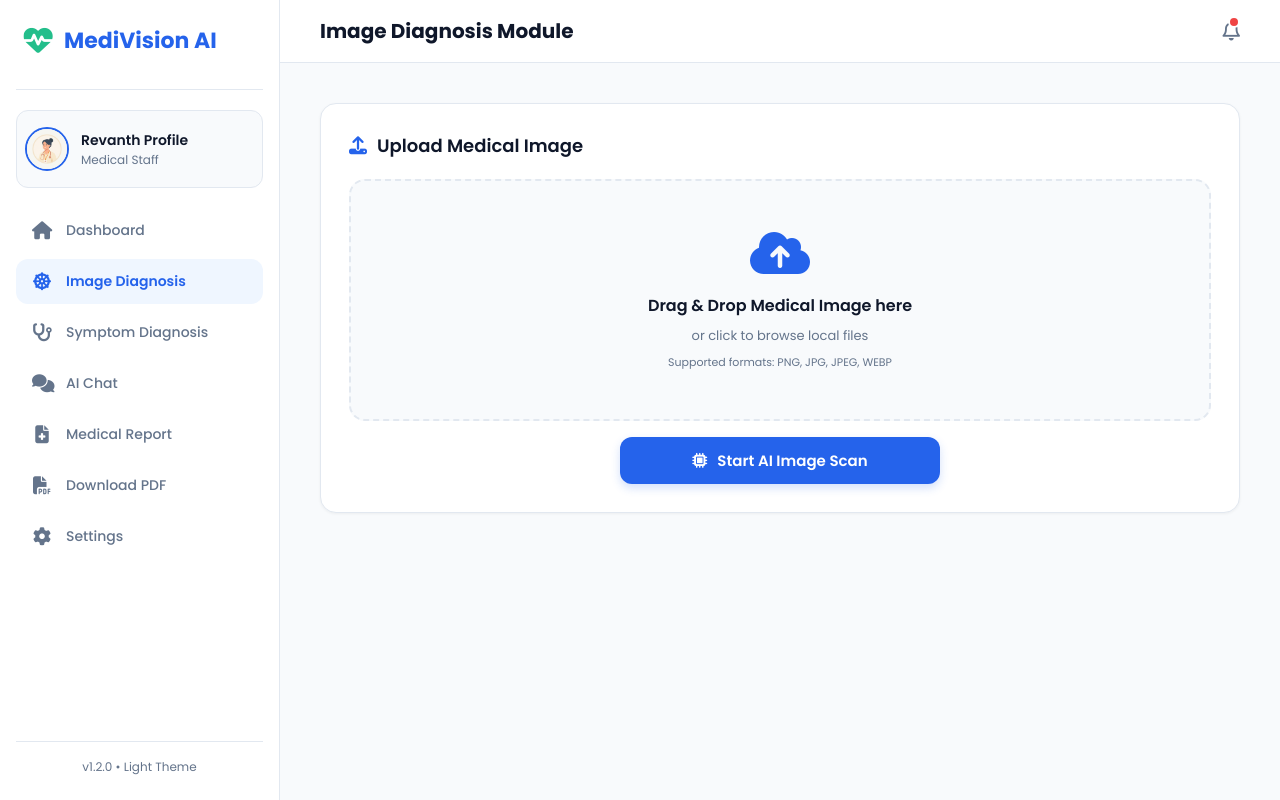
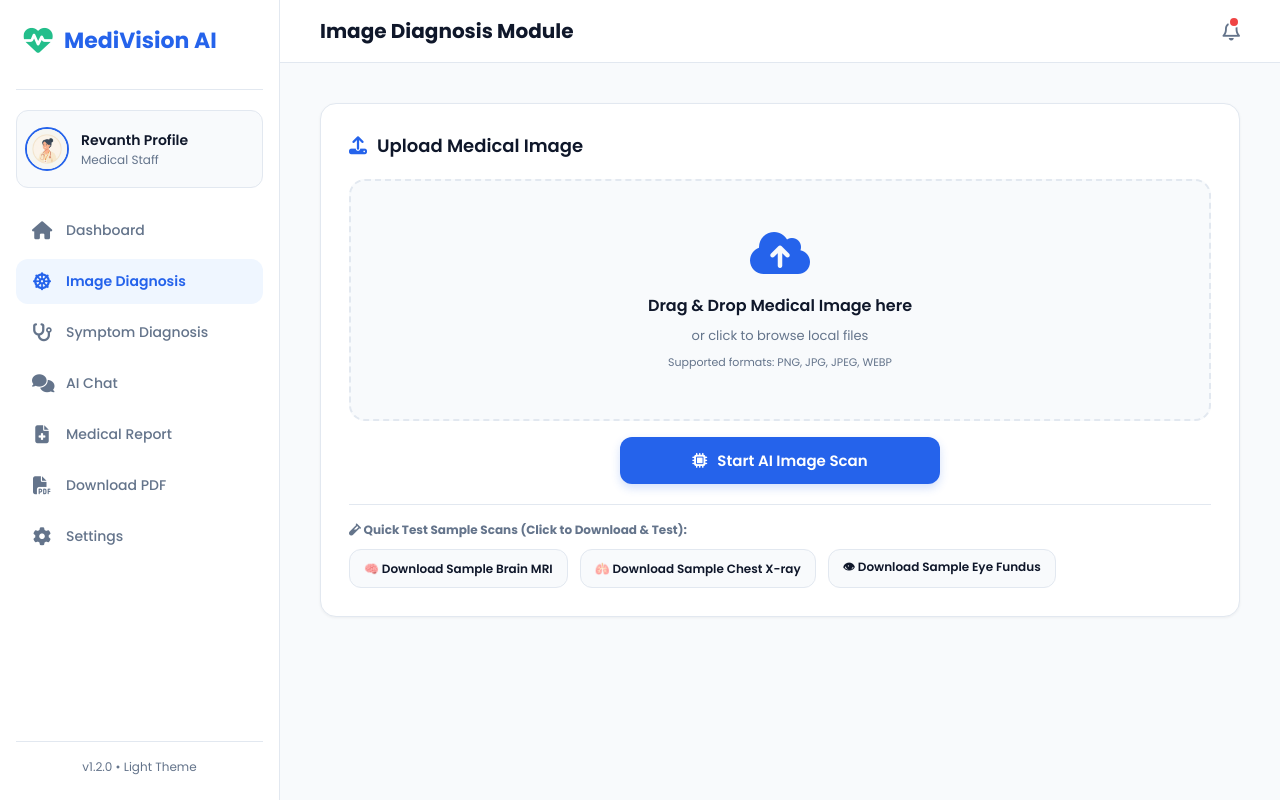
Before and after one commit to Revu-15/MediVision-AI, a Flask app: page /upload in a window 1280 px wide. Run offline with Flask 3, Linux system fonts and the light colour scheme; some libraries are stand-ins or nearby versions.

Commit message:
Provide high quality diagnostic sample images for Brain MRI, Chest X-ray, and Eye Fundus

```diff
--- a/templates/upload.html
+++ b/templates/upload.html
@@ -113,6 +113,24 @@
                             <button type="submit" class="btn btn-primary" id="submit-btn" style="width: 100%; max-width: 320px; font-size: 15px; padding: 12px 24px;">
                                 <i class="fa-solid fa-microchip"></i> Start AI Image Scan
                             </button>
+                        </div>
+
+                        <!-- Sample Test Images Bar -->
+                        <div style="margin-top: 20px; border-top: 1px solid var(--border); padding-top: 16px;">
+                            <strong style="font-size: 12px; color: var(--text-muted); display: block; margin-bottom: 10px;">
+                                <i class="fa-solid fa-vial"></i> Quick Test Sample Scans (Click to Download & Test):
+                            </strong>
+                            <div style="display: flex; gap: 12px; flex-wrap: wrap;">
+                                <a href="{{ url_for('static', filename='samples/sample_brain_mri.png') }}" download="sample_brain_mri.png" class="btn btn-secondary" style="font-size: 12px; padding: 8px 14px; text-decoration: none;">
+                                    🧠 Download Sample Brain MRI
+                                </a>
+                                <a href="{{ url_for('static', filename='samples/sample_chest_xray.png') }}" download="sample_chest_xray.png" class="btn btn-secondary" style="font-size: 12px; padding: 8px 14px; text-decoration: none;">
+                                    🫁 Download Sample Chest X-ray
+                                </a>
+                                <a href="{{ url_for('static', filename='samples/sample_eye_fundus.png') }}" download="sample_eye_fundus.png" class="btn btn-secondary" style="font-size: 12px; padding: 8px 14px; text-decoration: none;">
+                                    👁 Download Sample Eye Fundus
+                                </a>
+                            </div>
                         </div>
                     </form>
                 </div>
```
Also changed, not shown: static/samples/sample_brain_mri.png (added), static/samples/sample_chest_xray.png (added), static/samples/sample_eye_fundus.png (added).
